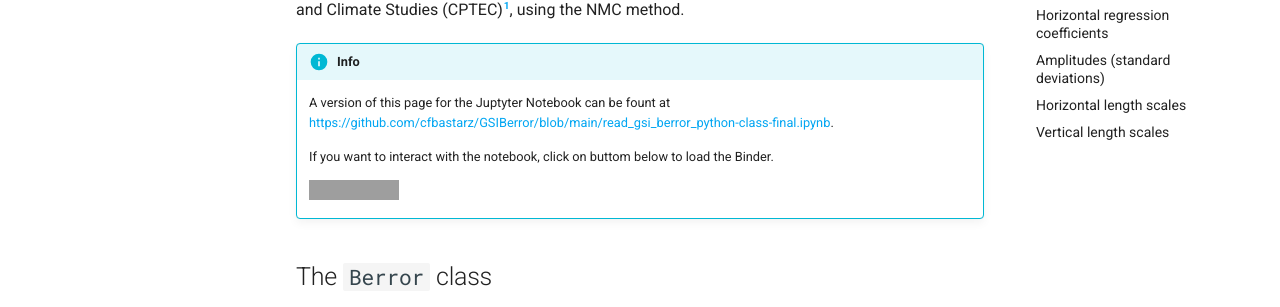
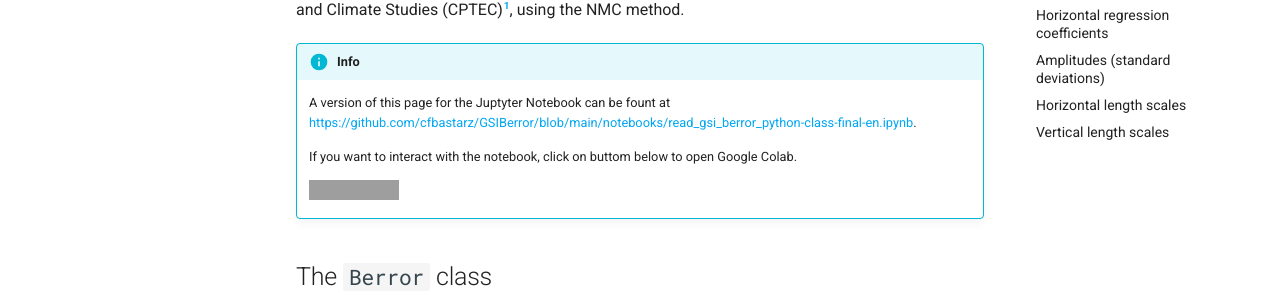
Before and after one commit to GAD-DIMNT-CPTEC/GSIBerror, an MkDocs documentation site: the page built from docs/en/usage.md, in a window 1280 px wide and 900 px high. Shown: the part 333-640 px from the top of the window. Built offline with MkDocs 1.6.1 and Material for MkDocs 9.7.7, drawn with Linux system fonts in a browser that asks for light colours; comment, search, counter and statistics services are not loaded; grey boxes are pictures that could not be loaded.

Commit message:
Issue #9: atualizando documentação

```diff
--- a/docs/en/usage.md
+++ b/docs/en/usage.md
@@ -6,11 +6,13 @@ In this page are presented some use examples of the `GSIBerror` class. In these
 
 !!! info "Info"
 
-    A version of this page for the Juptyter Notebook can be fount at [https://github.com/cfbastarz/GSIBerror/blob/main/read_gsi_berror_python-class-final.ipynb](https://github.com/cfbastarz/GSIBerror/blob/main/read_gsi_berror_python-class-final.ipynb).
+    A version of this page for the Juptyter Notebook can be fount at [https://github.com/cfbastarz/GSIBerror/blob/main/notebooks/read_gsi_berror_python-class-final-en.ipynb](https://github.com/cfbastarz/GSIBerror/blob/main/notebooks/read_gsi_berror_python-class-final-en.ipynb).
 
-    If you want to interact with the notebook, click on buttom below to load the Binder.
+    If you want to interact with the notebook, click on buttom below to open Google Colab.
 
-    [![Binder](https://mybinder.org/badge_logo.svg)](https://mybinder.org/v2/gh/cfbastarz/GSIBerror/main)
+    <a target="_blank" href="https://colab.research.google.com/github/GAD-DIMNT-CPTEC/GSIBerror/blob/main/notebooks/read_gsi_berror_python-class-final-en.ipynb">
+      <img src="https://colab.research.google.com/assets/colab-badge.svg" alt="Open In Colab"/>
+    </a>
 
 ## The `Berror` class
 
--- a/mkdocs.yml
+++ b/mkdocs.yml
@@ -27,7 +27,7 @@ theme:
     primary: light blue
     accent: light blue
   features:
-    - content.tabs.link
+#    - content.tabs.link
 #    - navigation.instant
 #    - navigation.tracking
     - navigation.tabs
```
Also changed, not shown: docs/en/index.md (+1 -1 lines), docs/index.md (+1 -1 lines), docs/pt/uso.md (+1 -1 lines).
